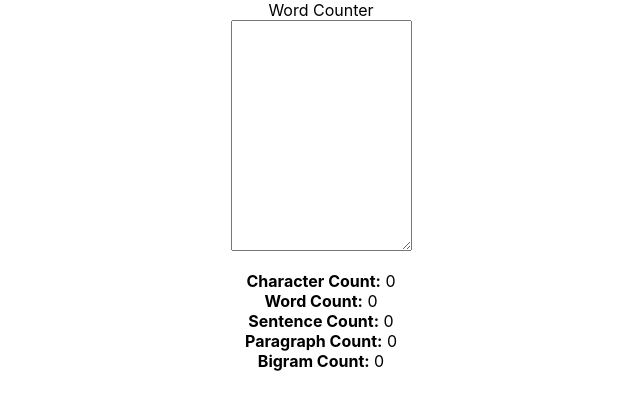
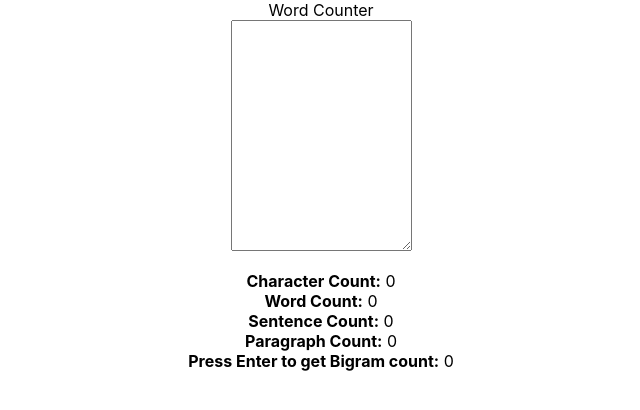
Before and after one commit to DejaLFlynn/WordCount, a React (Create React App) app in the folder word-count/: page / in a window 1280 px wide. Shown: the top 410 px of the page, without its empty margins (319-959 px from the left). Built offline with nearby package versions, Linux system fonts and the light colour scheme.

Commit message:
adding notes

```diff
--- a/word-count/src/Components/Counter.js
+++ b/word-count/src/Components/Counter.js
@@ -43,7 +43,7 @@ export default function Counter() {
         <br />
         <strong>Paragraph Count:</strong> {paragraphCount}
         <br />
-        <strong>Bigram Count:</strong> {bigramCount}
+        <strong>Press Enter to get Bigram count:</strong> {bigramCount}
       </p>
     </div>
   );
```
